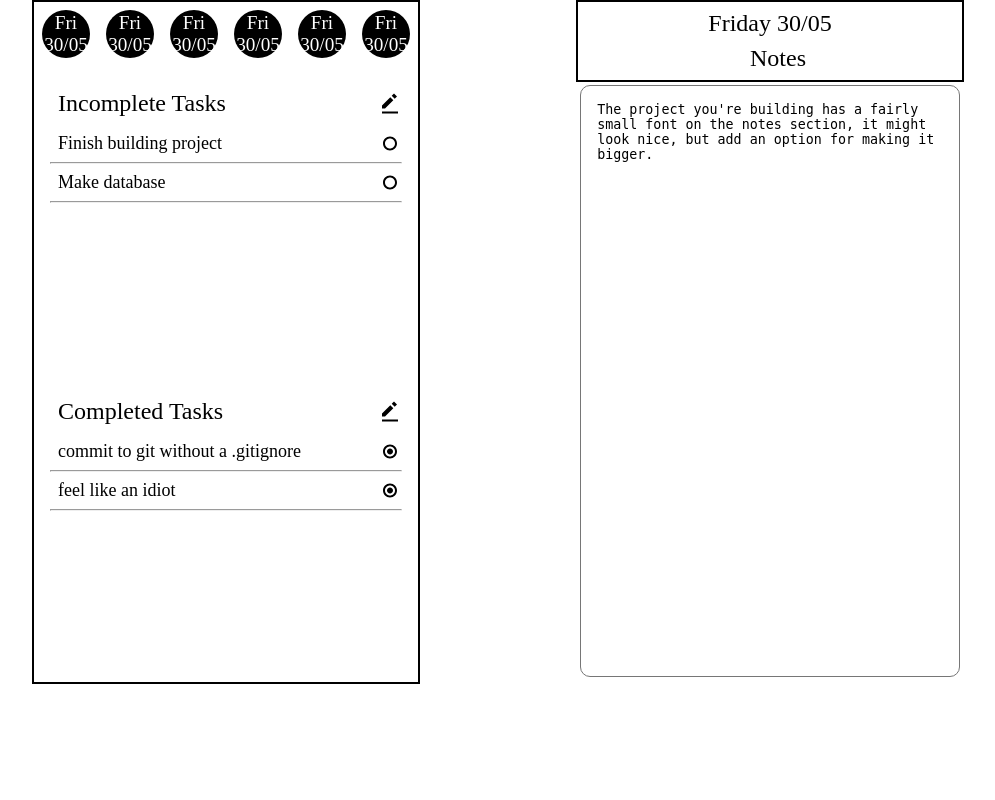
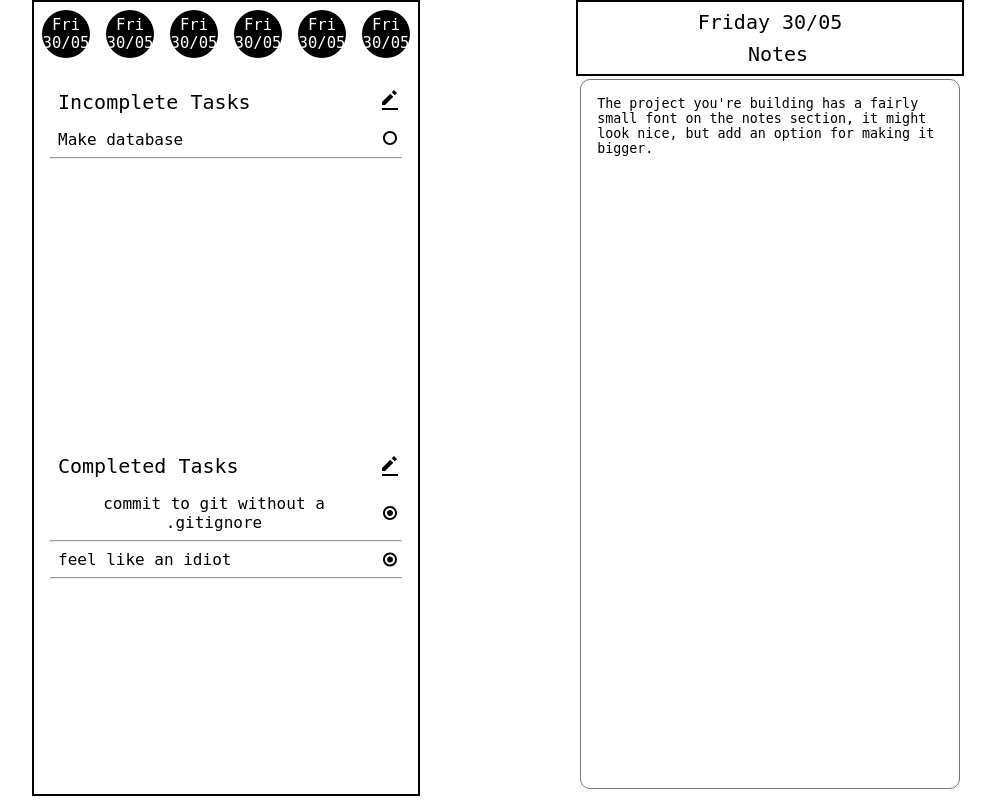
Before and after one commit to Ulysses-Alves/flask-test-project, a Flask app: page / in a window 1280 px wide. Shown: the whole page, without its empty margins (143-1138 px from the left). Run offline with Flask 3, Linux system fonts and the light colour scheme; parts of the project's set-up code (start-up, migrations or seed data) failed here and were passed over.

Commit message:
adicionado um script básico para adicionar e remover tarefas

```diff
--- a/static/css/style.css
+++ b/static/css/style.css
@@ -4,6 +4,7 @@ body{
     margin: 0;
     padding: 0;
     display: block;
+    font-family: monospace;
 }
 
 hr{
@@ -16,12 +17,17 @@ p{
 
 #main-panel{
     width: 30vw;
-    height: 85vh;
+    height: 99vh;
 }
 
 #second-panel{
     width: 30vw;
-    height: 85vh;
+    height: 99vh;
+}
+
+#task-container{
+    max-height: 35vh;
+    overflow-y: scroll;
 }
 
 #date-selector{
@@ -51,6 +57,25 @@ p{
 
 .task{
     font-size: large;
+}
+
+.task-input{
+    font-size: large;
+}
+
+.task-input input{
+    width: 85%;
+    padding: 0.5rem;
+    font-size: large;
+}
+
+.btn {
+    background: none;
+    border: none;
+    padding: 0;
+    font: inherit;
+    cursor: pointer;
+    outline: inherit;
 }
 
 .section-title{
--- /dev/null
+++ b/static/js/button-script.js
@@ -0,0 +1,42 @@
+
+const currentTaskContainer = document.getElementById("current-task-container");
+const completedTaskContainer = document.getElementById("completed-task-container");
+
+var taskCount = 0;
+var activeInput = false;
+
+function isInputActive(){
+    if(activeInput){
+        //blick input box??
+    }
+    else{
+        addNewTask();
+    }
+}
+
+function addNewTask() {
+    activeInput = true;
+    currentTaskContainer.innerHTML += `
+    <div id="task-${taskCount}" class="task-input flex-row space-bet">
+        <input type="text">
+        <button class="btn" onclick="saveTask(this)" type="button"><img src="/static/img/bxs-save.svg" alt="add new task button"></button>
+            </div>`;
+    taskCount = taskCount + 1;
+}
+
+function saveTask(task){
+    const parent = task.parentElement;
+    const input = parent.querySelector("input");
+    parent.remove();
+    activeInput = false;
+    currentTaskContainer.innerHTML += `
+   <div class="task flex-row space-bet">
+                    <p>${input.value}</p>
+                   <button class="btn" onclick="setAsComplete()" type="button"> <img src="/static/img/bx-radio-circle.svg" alt="complete task radio button"></button>
+                 </div>
+                 <hr>`;
+    taskCount = taskCount + 1;
+}
+
+function setAsComplete(){
+}
--- a/templates/index.html
+++ b/templates/index.html
@@ -32,24 +32,22 @@
         <div id="things-to-do">
              <div class="section-title flex-row space-bet task">
                 <p class="">Incomplete Tasks</p>
-                <img src="{{ url_for('static', filename='img/bxs-edit-alt.svg')}}" alt="add new task button">
+                <button class="btn" onclick="isInputActive()" type="button"><img src="{{ url_for('static', filename='img/bxs-edit-alt.svg')}}" alt="add new task button"></button>
              </div>
+             <div id="current-task-container">
                  <div class="task flex-row space-bet">
-                <p>Finish building project</p>
-                <img src="{{ url_for('static', filename='img/bx-radio-circle.svg')}}" alt="complete task radio button">
+                    <p>Make database</p>
+                   <button class="btn" onclick="setAsComplete()" type="button"> <img src="{{ url_for('static', filename='img/bx-radio-circle.svg')}}" alt="complete task radio button"></button>
                  </div>
                  <hr>
-             <div class="task flex-row space-bet">
-                <p>Make database</p>
-                <img src="{{ url_for('static', filename='img/bx-radio-circle.svg')}}" alt="complete task radio button">
              </div>
-             <hr>
         </div>
         <div id="things-completed">
              <div class="section-title flex-row space-bet">
                 <p class="">Completed Tasks</p>
                 <img src="{{ url_for('static', filename='img/bxs-edit-alt.svg')}}" alt="add new task button">
              </div>
+             <div id="completed-task-container">
                 <div class="task flex-row space-bet">
                     <p>commit to git without a .gitignore</p>
                     <img src="{{ url_for('static', filename='img/bx-radio-circle-marked.svg')}}" alt="complete task radio button">
@@ -62,6 +60,7 @@
                  <hr>
              </div>
         </div>
+    </div>
 
     <div id="second-panel" class="flex-column align-center">
         <div class="center-text section-title border">
@@ -72,5 +71,6 @@
     </div>
 
 </body>
-<script src="{{url_for('static', filename='js/dateScript.js')}}"></script>
+<script src="{{url_for('static', filename='js/date-script.js')}}"></script>
+<script src="{{url_for('static', filename='js/button-script.js')}}"></script>
 </html>
```
Also changed, not shown: static/img/bxs-save.svg (added), static/js/date-script.js (added), static/js/dateScript.js (deleted). Lines whose indentation alone changed are shown as unchanged.
